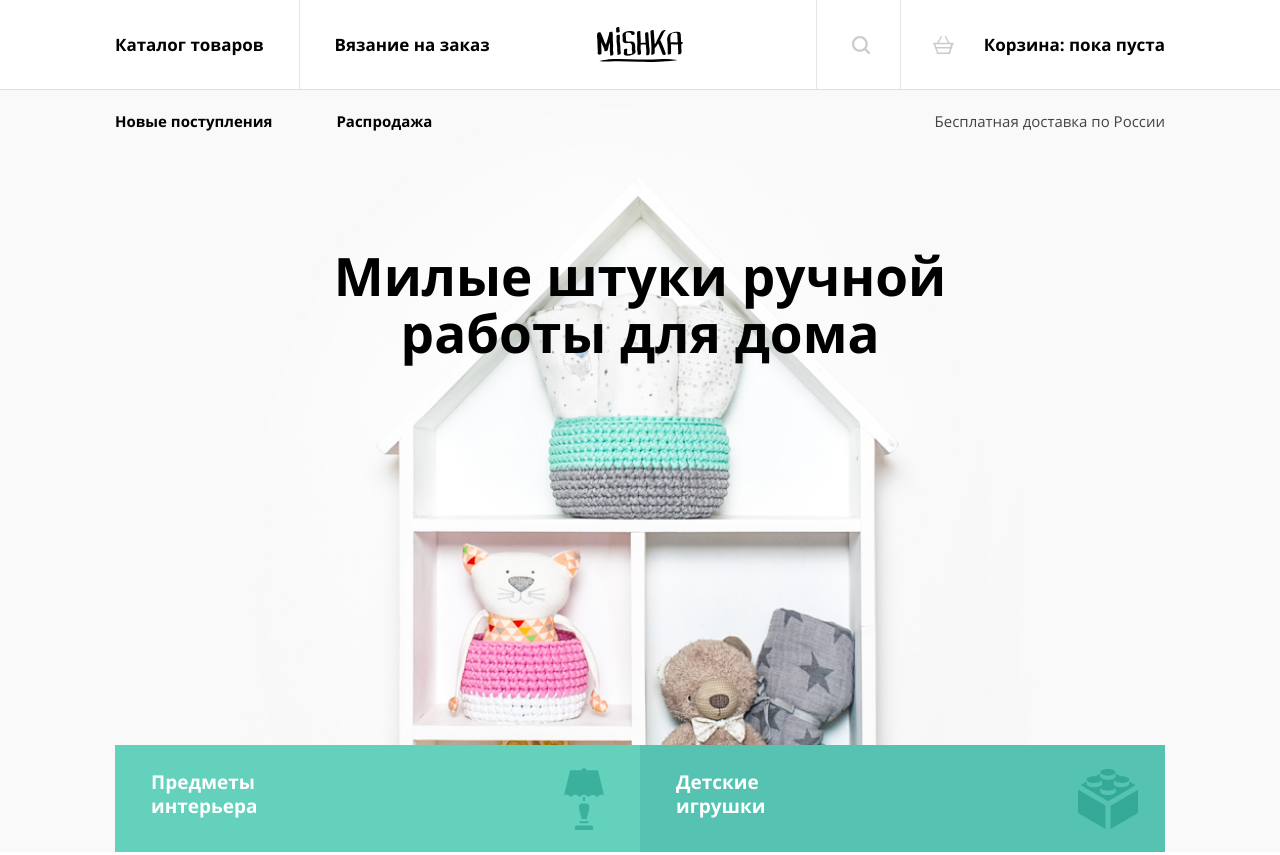
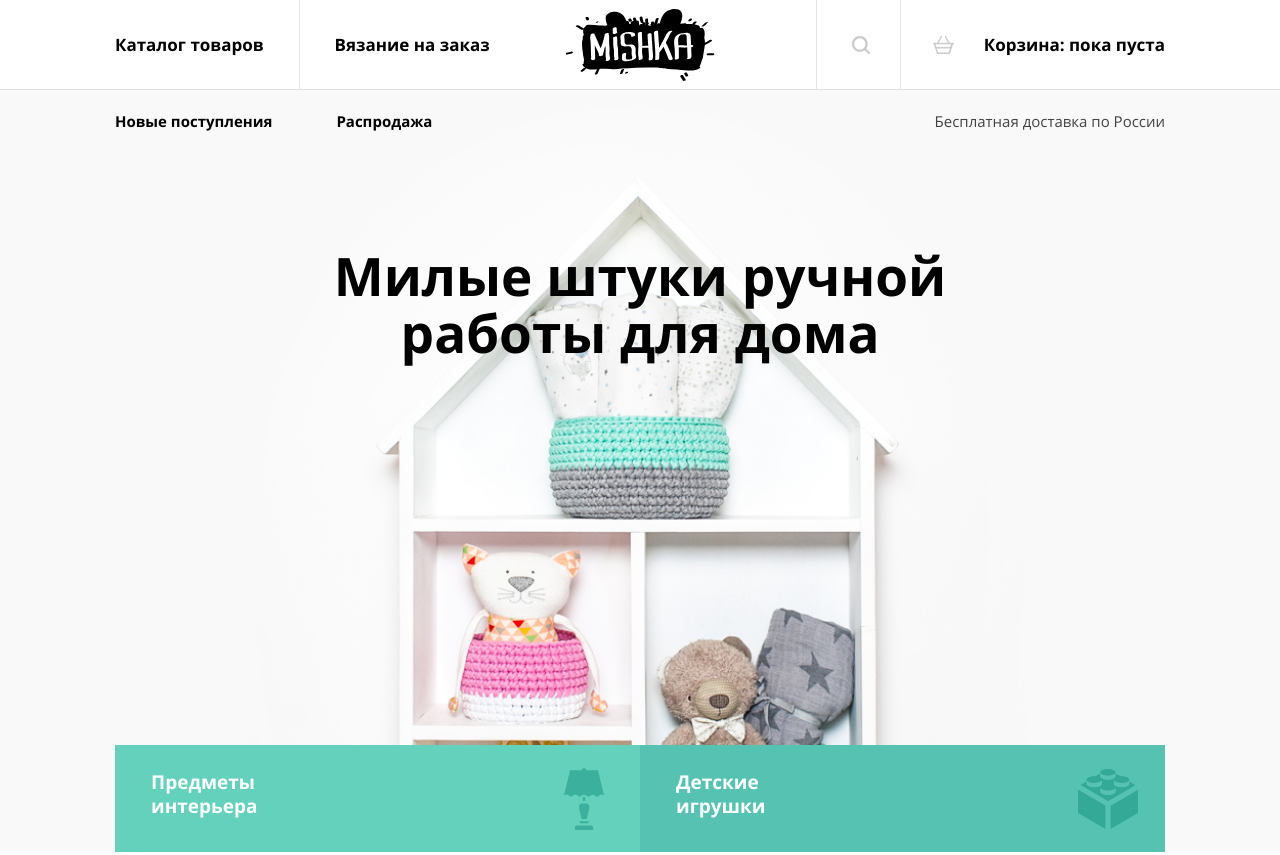
Before and after one commit to htmlacademy-adaptive/2319345-mishka-28, a website: page source/index.html in a window 1280 px wide. Shown: the top 855 px of the page. Drawn offline with nearby package versions, Linux system fonts and the light colour scheme; files that its build step writes are made by us from their sources.

Commit message:
Added all logotypes

```diff
--- a/source/index.html
+++ b/source/index.html
@@ -14,7 +14,11 @@
     <header class="main-header">
       <div class="main-header__wrapper">
         <a class="main-header__logo" href="#">
-          <img class="main-header__logo-image" src="img/mishka-logo-mobile.svg" width="86" height="35" alt="Логотип.">
+          <picture>
+            <source media="(min-width: 1150px)" srcset="img/mishka-logo-desktop.svg" width="149" height="72">
+            <source media="(min-width: 768px)" srcset="img/mishka-logo-tablet.svg" width="113" height="46">
+            <img class="main-header__logo-image" src="img/mishka-logo-mobile.svg" width="86" height="35" alt="Логотип.">
+          </picture>
         </a>
         <nav class="main-nav main-nav--opened main-nav--nojs">
           <button class="main-nav__toggle" type="button"><span class="visually-hidden">Меню</span></button>
--- a/source/sass/components/main-header.scss
+++ b/source/sass/components/main-header.scss
@@ -34,9 +34,10 @@
 }
 
 .main-header__logo {
+  min-height: 79px;
   display: flex;
-  height: 79px;
   justify-content: center;
+  align-items: center;
   box-shadow: 0 1px 0 $divider-color, inset 0 1px 0 $divider-color;
 
   @media (min-width: $tablet-width) {
```
Also changed, not shown: source/catalog.html (+5 -1 lines), source/form.html (+5 -1 lines).
